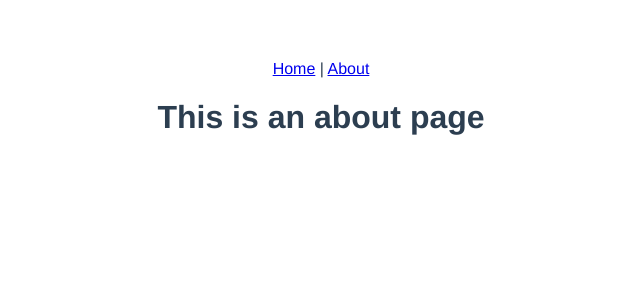
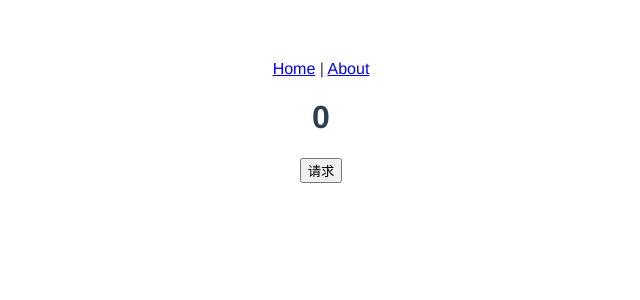
Before and after one commit to denyu95/blog-vue, a Vue app: page /about in a window 1280 px wide. Shown: the top 300 px of the page, without its empty margins (319-959 px from the left). Built offline with nearby package versions, Linux system fonts and the light colour scheme.

Commit message:
前后台打通

```diff
--- a/package.json
+++ b/package.json
@@ -8,6 +8,7 @@
     "lint": "vue-cli-service lint"
   },
   "dependencies": {
+    "axios": "^0.18.0",
     "vue": "^2.5.21",
     "vue-router": "^3.0.1"
   },
--- a/src/views/About.vue
+++ b/src/views/About.vue
@@ -1,5 +1,29 @@
 <template>
   <div class="about">
-    <h1>This is an about page</h1>
+    <h1 v-html="msg"></h1>
+    <button v-on:click="click">请求</button>
   </div>
 </template>
+
+<script>
+  import axios from 'axios';
+  // import Vue from 'vue';
+
+  export default {
+    name: 'home',
+    data: function () {
+      return {
+        msg: 0
+      }
+    },
+    methods: {
+      click(){
+        /* eslint-disable */
+        console.log('haha')
+        axios.get(`http://123.206.221.18:8081/mgt/article`).then(({ data }) => {
+          this.msg = data.data.content
+        });
+      }
+    }
+  }
+</script>
```
Also changed, not shown: 1 other file (tests, documents, lock files or other folders).
